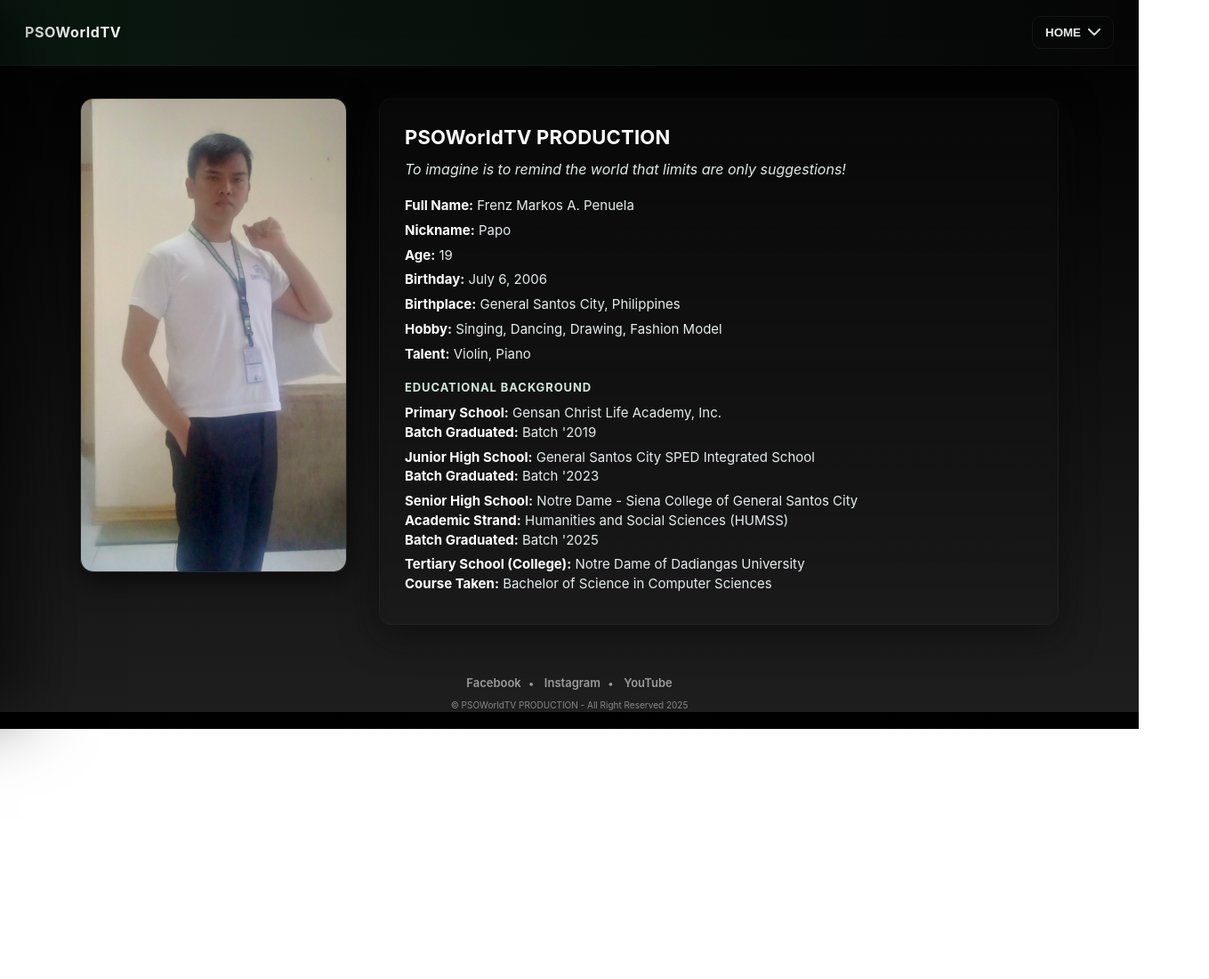
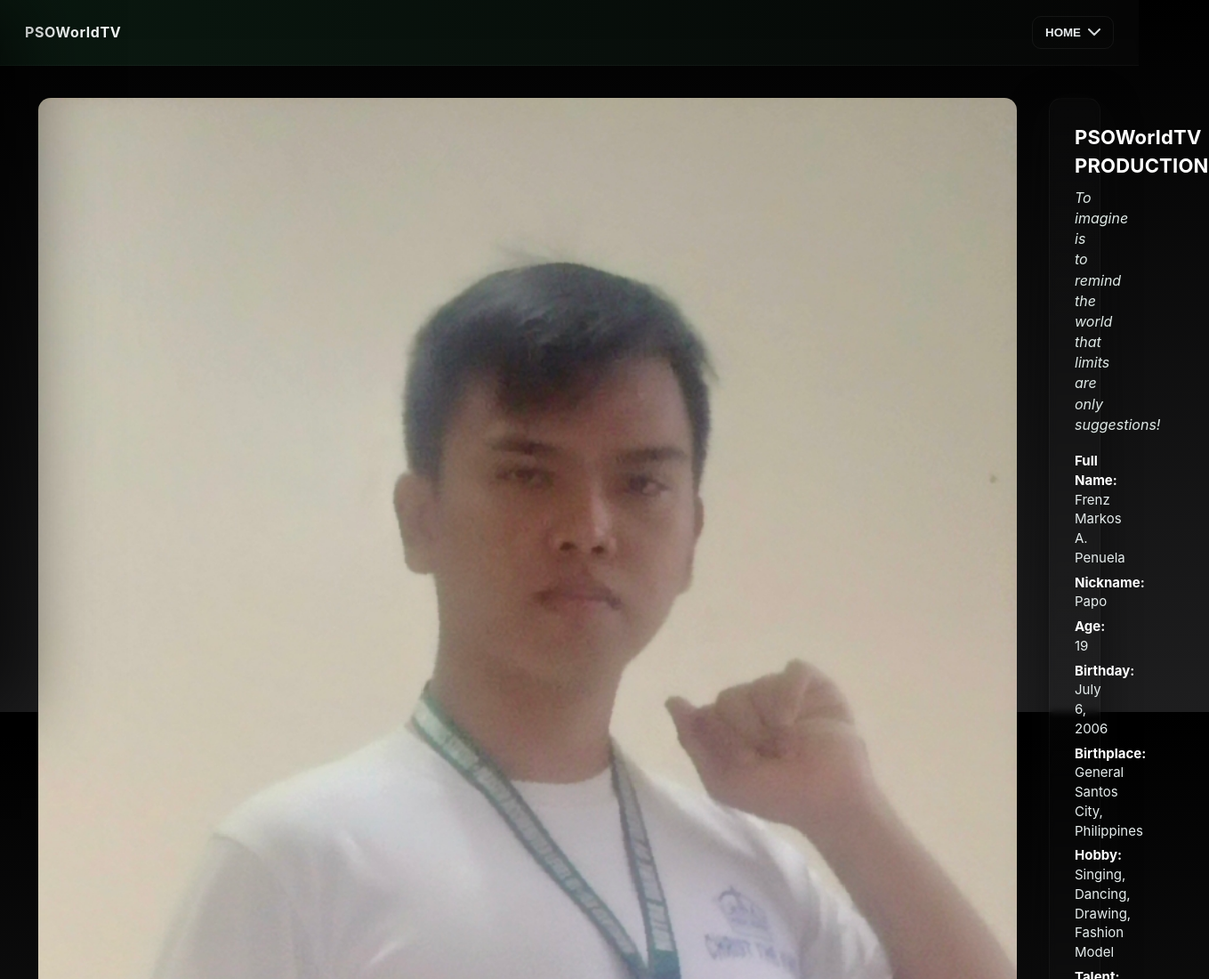
Before and after one commit to PSOWorldTV/PSOWorldTV.github.io, a plain HTML site: page index.html in a window 1280 px wide. Shown: the top 1100 px of the page at 89% size, 1359 px wide, since content can reach past the window. Before the commit the page ends 819 px from the top, so only its background shows below. Drawn offline with Linux system fonts and the light colour scheme.

Commit message:
Update index.html

```diff
--- a/index.html
+++ b/index.html
@@ -231,9 +231,10 @@
 
   <main class="main" id="mainContent">
 
-    <div class="placeholder">
-      <img src="https://raw.githubusercontent.com/PSOWorldTV/PSOWorldTV.github.io/main/Frenz_PNG.png" alt="Frenz Markos A. Penuela" style="width:100%; height:100%; object-fit:cover; border-radius:14px;">
-    </div>
+    <img src="https://raw.githubusercontent.com/PSOWorldTV/PSOWorldTV.github.io/main/Frenz_PNG.png"
+     alt="Frenz Markos A. Penuela"
+     style="width:100%; height:100%; object-fit:cover; border-radius:14px;">
+
 
     <article class="bio" id="bioSection" tabindex="0" aria-labelledby="profileTitle">
       <header>
```
